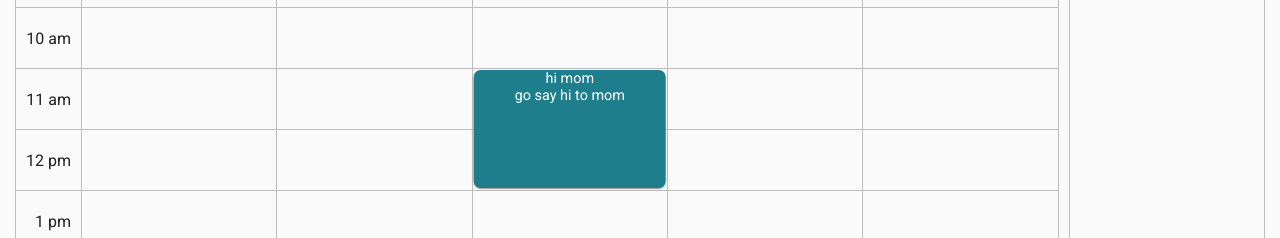
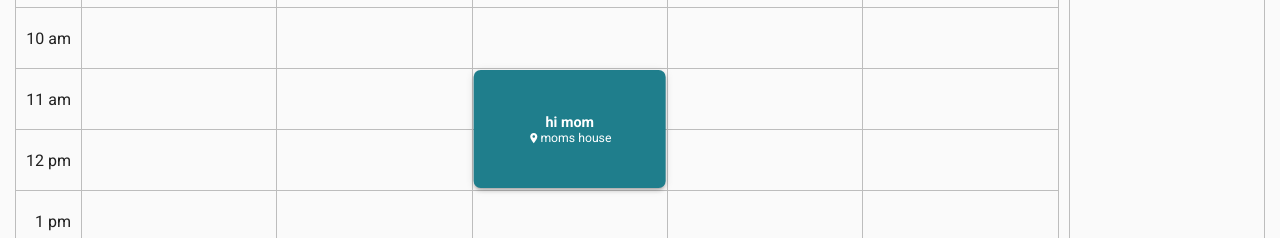
Before and after one commit to devsoc-unsw/notangles, a React (Create React App) app in the folder client/: page / in a window 1280 px wide. Shown: the part 249-487 px from the top of the page. Built offline with nearby package versions, Linux system fonts and the light colour scheme; no server answers.

Commit message:
integrated event button with card

```diff
--- a/client/src/components/controls/CustomEvents.tsx
+++ b/client/src/components/controls/CustomEvents.tsx
@@ -1,8 +1,12 @@
-import React, { useState } from 'react';
+import React, { useContext, useState } from 'react';
 import { Add, ArrowDropDown, ArrowDropUp, Event, LocationOn, Notes } from '@mui/icons-material';
-import { Box, Button, Grid, List, ListItem, ListItemIcon, ListItemText, Popover, TextField } from '@mui/material';
+import { Box, Button, Grid, List, ListItem, ListItemIcon, ListItemText, Popover, TextField, ToggleButton,
+  ToggleButtonGroup, } from '@mui/material';
 import { styled } from '@mui/system';
 import { TimePicker } from '@mui/x-date-pickers';
+import { CourseContext } from '../../context/CourseContext';
+import { EventData } from '../../interfaces/Course';
+import { DropdownOptionProps } from '../../interfaces/PropTypes';
 
 const DropdownButton = styled(Button)`
   && {
@@ -15,6 +19,62 @@ const DropdownButton = styled(Button)`
       background-color: #598dff;
     }
   }
+`;
+
+const DropdownOption: React.FC<DropdownOptionProps> = ({
+  optionName,
+  optionState,
+  setOptionState,
+  optionChoices,
+  multiple,
+  noOff,
+}) => {
+  const handleOptionChange = (event: React.MouseEvent<HTMLElement>, newOption: string | null) => {
+    if (newOption !== null) {
+      setOptionState(newOption);
+    }
+  };
+
+  return (
+    <ListItem key={optionName}>
+      <Grid container spacing={0}>
+        <Grid item xs={12}>
+          <ListItemText primary={optionName} />
+        </Grid>
+        <Grid item xs={12}>
+          <StyledOptionToggle
+            size="small"
+            exclusive={multiple ? false : true}
+            value={optionState}
+            onChange={handleOptionChange}
+            aria-label="option choices"
+          >
+            {!noOff && (
+              <StyledOptionButtonToggle value="off" aria-label="default">
+                off
+              </StyledOptionButtonToggle>
+            )}
+            {optionChoices.map((option) => (
+              <StyledOptionButtonToggle key={option} value={option} aria-label={option}>
+                {option}
+              </StyledOptionButtonToggle>
+            ))}
+          </StyledOptionToggle>
+        </Grid>
+      </Grid>
+    </ListItem>
+  );
+};
+
+const StyledOptionToggle = styled(ToggleButtonGroup)`
+  margin-top: 10px;
+  width: 100%;
+`;
+
+const StyledOptionButtonToggle = styled(ToggleButton)`
+  width: 100%;
+  height: 32px;
+  margin-bottom: 10px;
 `;
 
 const StyledList = styled(List)`
@@ -45,6 +105,8 @@ const CustomEvent = ({}) => {
     setAnchorEl(null);
   };
 
+  const {selectedEvents, setSelectedEvents} = useContext(CourseContext)
+
   //TimePicker stuff
   const [startTime, setStartTime] = useState<Date>(new Date(2022, 0, 0, 9));
   const [endTime, setEndTime] = useState<Date>(new Date(2022, 0, 0, 21));
@@ -62,6 +124,20 @@ const CustomEvent = ({}) => {
     setEventNameError(eventName === '');
     setLocationError(location === '');
     // Close popover when +Create button clicked.
+    const newEvent: EventData = {
+      name: eventName,
+      time: {
+        day: 1,
+        start: startTime.getHours(),
+        end: endTime.getHours(),
+      },
+      location: location,
+      description: description
+    }
+    setSelectedEvents({
+      ...selectedEvents,
+      'newkey': newEvent
+    })
     setAnchorEl(null);
   };
 
@@ -180,6 +256,7 @@ const CustomEvent = ({}) => {
               </Grid>
             </Grid>
           </ListItem>
+          {/* <DropdownOption /> */}
         </StyledList>
         <ExecuteButton variant="contained" color="primary" disableElevation onClick={doCreateEvent}>
           <Add sx={{ alignSelf: 'center' }} />
--- a/client/src/components/timetable/DroppedEvents.tsx
+++ b/client/src/components/timetable/DroppedEvents.tsx
@@ -21,13 +21,18 @@ import {
 } from '../../utils/Drag';
 import ExpandedView from './ExpandedView';
 import { getClassMargin, rowHeight } from './TimetableLayout';
-import { setDragTarget } from '../../utils/Drag_v2';
+import { registerCard, setDragTarget, unregisterCard } from '../../utils/Drag_v2';
 
 export const inventoryMargin = 10;
 
 const classTranslateX = (eventData: EventData, days?: string[]) => {
     return `${(eventData.time.day - 1) * 100}%`;
 };
+
+const StyledLocationIcon = styled(LocationOn)`
+  vertical-align: text-bottom;
+  font-size: inherit;
+`;
 
 const getHeightFactor = (eventData: EventData) => eventData.time.end - eventData.time.start;
 
@@ -141,6 +146,14 @@ const StyledCourseClassInner = styled(Card, {
   width: 100%;
   height: 100%;
   position: relative;
+`;
+
+const StyledEventName = styled('p')`
+  width: 100%;
+  margin: 0;
+  white-space: nowrap;
+  overflow: hidden;
+  text-overflow: ellipsis;
 `;
 
 const StyledClassName = styled('p')`
@@ -270,12 +283,12 @@ const DroppedEvent: React.FC<{eventData: EventData;}> = ({ eventData }) => {
     const elementCurrent = element.current;
 
     if (elementCurrent) {
-    //   registerCard(eventData, elementCurrent);
+      registerCard(eventData, elementCurrent);
     }
 
     return () => {
       if (elementCurrent) {
-        // unregisterCard(eventData, elementCurrent);
+        unregisterCard(eventData, elementCurrent);
       }
     };
   });
@@ -283,10 +296,22 @@ const DroppedEvent: React.FC<{eventData: EventData;}> = ({ eventData }) => {
 
 
   return (
-   <StyledEvent eventData={eventData} isSquareEdges={isSquareEdges} ref={element} onMouseDown={onDown}>
-      <StyledCourseClassInner hasClash={false} backgroundColor={'#1f7e8c'} isSquareEdges={isSquareEdges} >{eventData.name}
-      <b/>
-      {eventData.description}
+    <StyledEvent eventData={eventData} isSquareEdges={isSquareEdges} ref={element} onMouseDown={onDown}>
+      <StyledCourseClassInner hasClash={false} backgroundColor={'#1f7e8c'} isSquareEdges={isSquareEdges}>
+      <Grid container sx={{ height: '100%' }} justifyContent="center" alignItems="center">
+            <Grid item xs={11}>
+              {/*TODO: tweak this number*/}
+              <StyledEventName>
+                <b>
+                  {eventData.name}
+                </b>
+              </StyledEventName>
+              <StyledClassInfo>
+                <StyledLocationIcon/>{eventData.location}
+              </StyledClassInfo>
+              <TouchRipple ref={rippleRef} />
+            </Grid>
+          </Grid>
       </StyledCourseClassInner>
     </StyledEvent>
   );
```
